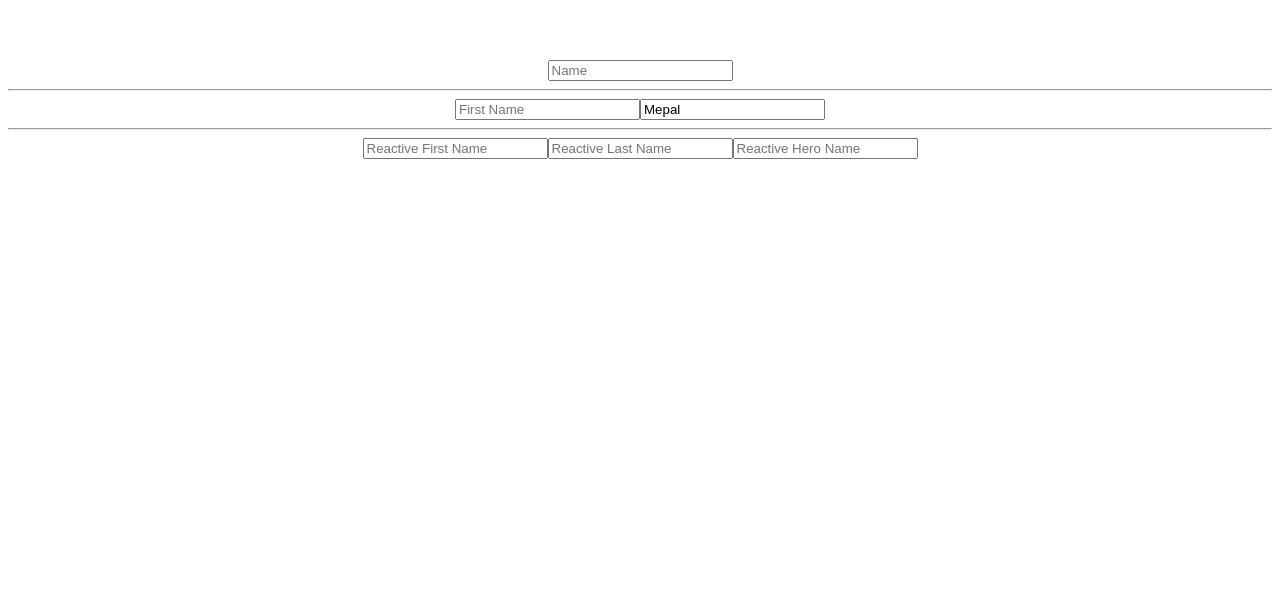
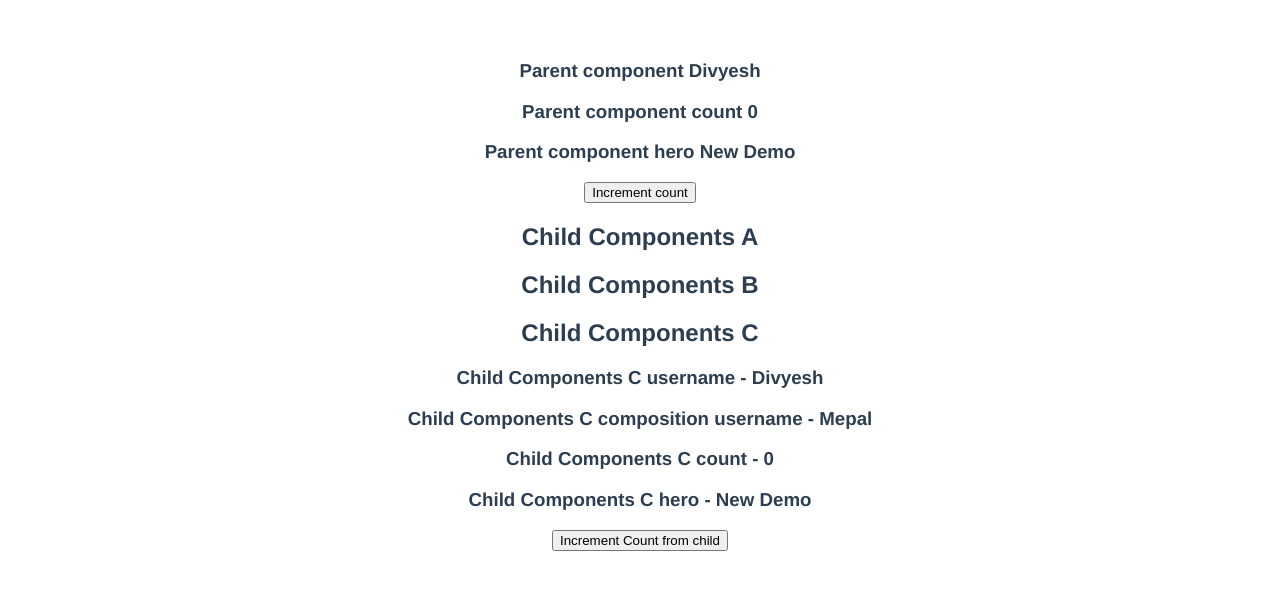
Before and after one commit to divyeshz/vue-composition-codevolution, a Vue app: page / in a window 1280 px wide. Shown: the top 590 px of the page. Built offline with nearby package versions, Linux system fonts and the light colour scheme.

Commit message:
Replacing Provide/Inject

```diff
--- a/src/App.vue
+++ b/src/App.vue
@@ -1,14 +1,14 @@
 <template>
-  <Watch />
+  <ProvideInject />
 </template>
 
 <script>
-import Watch from './components/Watch.vue'
+import ProvideInject from './components/ProvideInject.vue'
 
 export default {
   name: 'App',
   components: {
-    Watch
+    ProvideInject
   }
 }
 </script>
--- /dev/null
+++ b/src/components/ChildA.vue
@@ -0,0 +1,23 @@
+<template>
+    <div>
+        <h2>Child Components A</h2>
+        <ChildB />
+    </div>
+</template>
+
+<script>
+import ChildB from "./ChildB.vue";
+export default {
+    name: 'ChildA',
+    components: {
+        ChildB
+    },
+    data() {
+        return {
+
+        }
+    },
+}
+</script>
+
+<style scoped></style>
--- /dev/null
+++ b/src/components/ChildB.vue
@@ -0,0 +1,22 @@
+<template>
+    <div>
+        <h2>Child Components B</h2>
+        <ChildC />
+    </div>
+</template>
+
+<script>
+import ChildC from "./ChildC.vue";
+export default {
+    name: 'ChildB',
+    components: {
+        ChildC
+    }, data() {
+        return {
+
+        }
+    },
+}
+</script>
+
+<style scoped></style>
--- /dev/null
+++ b/src/components/ChildC.vue
@@ -0,0 +1,37 @@
+<template>
+    <div>
+        <h2>Child Components C</h2>
+        <h3>Child Components C username - {{ userName }}</h3>
+        <h3>Child Components C composition username - {{ childeUserName }}</h3>
+
+        <h3>Child Components C count - {{ childCount }}</h3>
+        <h3>Child Components C hero - {{ firstName }} {{ lastName }}</h3>
+
+        <button @click="incrementCount" >Increment Count from child</button>
+    </div>
+</template>
+
+<script>
+import { inject, toRefs } from 'vue'
+export default {
+    name: 'ChildC',
+    inject: ['userName'],
+    setup() {
+        const childeUserName = inject('c_userName', 'Default username')
+        const childCount = inject('c_count', 0)
+        const childHero = inject('c_hero', {})
+        const incrementCount = inject('incrementCount')
+
+        return {
+            childeUserName,
+            childCount,
+            ...toRefs(childHero),
+            incrementCount
+
+        }
+
+    }
+}
+</script>
+
+<style scoped></style>
--- /dev/null
+++ b/src/components/ProvideInject.vue
@@ -0,0 +1,58 @@
+<template>
+    <div>
+        <h3>Parent component {{ name }}</h3>
+        <h3>Parent component count {{ count }}</h3>
+        <h3>Parent component hero {{ firstName }} {{ lastName }}</h3>
+
+        <button @click="incrementCount">Increment count</button>
+        <ChildA />
+    </div>
+</template>
+
+<script>
+import { provide, ref, reactive, toRefs } from 'vue'
+import ChildA from "./ChildA.vue";
+
+export default {
+    name: 'ProvideInject',
+    components: {
+        ChildA,
+    },
+    setup() {
+        provide('c_userName', 'Mepal')
+
+        function incrementCount() {
+            count.value++
+        }
+
+        const count = ref(0)
+
+        const state = reactive({
+            firstName: 'New',
+            lastName: 'Demo',
+        })
+
+        provide('c_count', count)
+        provide('c_hero', state)
+        provide('incrementCount', incrementCount)
+
+        return {
+            count,
+            ...toRefs(state),
+            incrementCount
+        }
+    },
+    data() {
+        return {
+            name: 'Divyesh'
+        }
+    },
+    provide() {
+        return {
+            userName: this.name,
+        }
+    }
+}
+</script>
+
+<style scoped></style>
```
